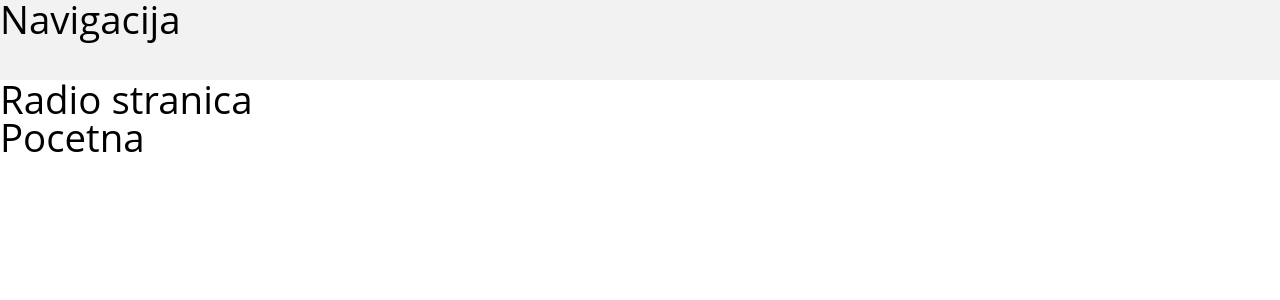
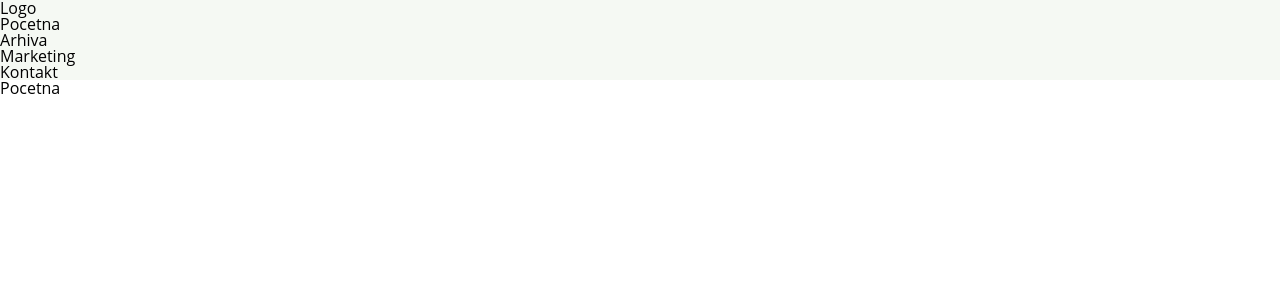
Before and after one commit to MilicTG/radio-tg, a React (Create React App) app: page /kontakt in a window 1280 px wide. Shown: the top 300 px of the page. Built offline with nearby package versions, Linux system fonts and the light colour scheme.

Commit message:
fixing router

```diff
--- a/src/App.js
+++ b/src/App.js
@@ -1,20 +1,59 @@
-import React from "react";
-import NavBar from "./components/shared/NavBar";
+import React, { Component } from "react";
 import IndexPage from "./components/pages/IndexPage";
 import ArchivePage from "./components/pages/ArchivePage";
 import MarketingPage from "./components/pages/MarketingPage";
 import ContactPage from "./components/pages/ContactPage";
 import FourZeroFourPage from "./components/pages/404Page";
 import { BrowserRouter as Router, Switch, Route, Link } from "react-router-dom";
+import styled from "styled-components";
+import { theme } from "./components/shared/theme";
 
-function App() {
-  return (
-    <div className="App">
-      <NavBar />
-      <h1>Radio stranica</h1>
-      <IndexPage />
-    </div>
-  );
+class App extends Component {
+  render() {
+    return (
+      <Router>
+        <NavContainer>
+          <h1>Logo</h1>
+
+          <ul>
+            <li>
+              <Link to="/">Pocetna</Link>
+            </li>
+            <li>
+              <Link to="/arhiva">Arhiva</Link>
+            </li>
+            <li>
+              <Link to="/marketing">Marketing</Link>
+            </li>
+            <li>
+              <Link to="/kontakt">Kontakt</Link>
+            </li>
+          </ul>
+        </NavContainer>
+
+        <Switch>
+          <Route path="/">
+            <IndexPage />
+          </Route>
+          <Route path="/arhiva">
+            <ArchivePage />
+          </Route>
+          <Route path="/marketing">
+            <MarketingPage />
+          </Route>
+          <Route path="/kontakt">
+            <ContactPage />
+          </Route>
+        </Switch>
+      </Router>
+    );
+  }
 }
 
+const NavContainer = styled.nav`
+  width: 100%;
+  height: 80px;
+  background: ${theme.colorLightBck};
+`;
+
 export default App;
--- a/src/components/shared/NavBar.js
+++ /dev/null
@@ -1,19 +0,0 @@
-import React, { Component } from "react";
-import styled from "styled-components";
-
-export default class NavBar extends Component {
-  render() {
-    return (
-      <NavContainer>
-        <h1>Navigacija</h1>
-      </NavContainer>
-    );
-  }
-}
-
-const NavContainer = styled.nav`
-  display: block;
-  width: 100%;
-  height: 80px;
-  background-color: #f2f2f2;
-`;
--- /dev/null
+++ b/src/components/shared/theme.js
@@ -0,0 +1,15 @@
+export const theme = {
+  //main colors
+  colorPrimary: "#0A4E8F",
+  colorSecondary: "#0A79A9",
+  colorLightBck: "#F5F9F3",
+  colorDarkerBck: "#F1EBD2",
+  colorFont: "#303030",
+  //font size
+  h1: "6.7rem",
+  h2: "5rem",
+  h3: "3.7rem",
+  h4: "2.8rem",
+  h5: "2.1rem",
+  p: "1.2rem"
+};
--- a/src/index.css
+++ b/src/index.css
@@ -22,8 +22,6 @@ article, aside, details, figcaption, figure, footer, header, hgroup, main, menu,
 
 body {
   font-family: 'Open Sans';
-  font-size: 14px;
-  font-size: 1.4rem;
   line-height: 1;
 }
 
@@ -93,8 +91,3 @@ button {
 p, h1, h2, h3, h4, h5, h6, blockquote, pre, ul, ol, li, table, tr, th, td {
   user-select: text;
 }
-
-h1 {
-  font-size: 24px;
-  font-size: 2.4rem;
-}
```
